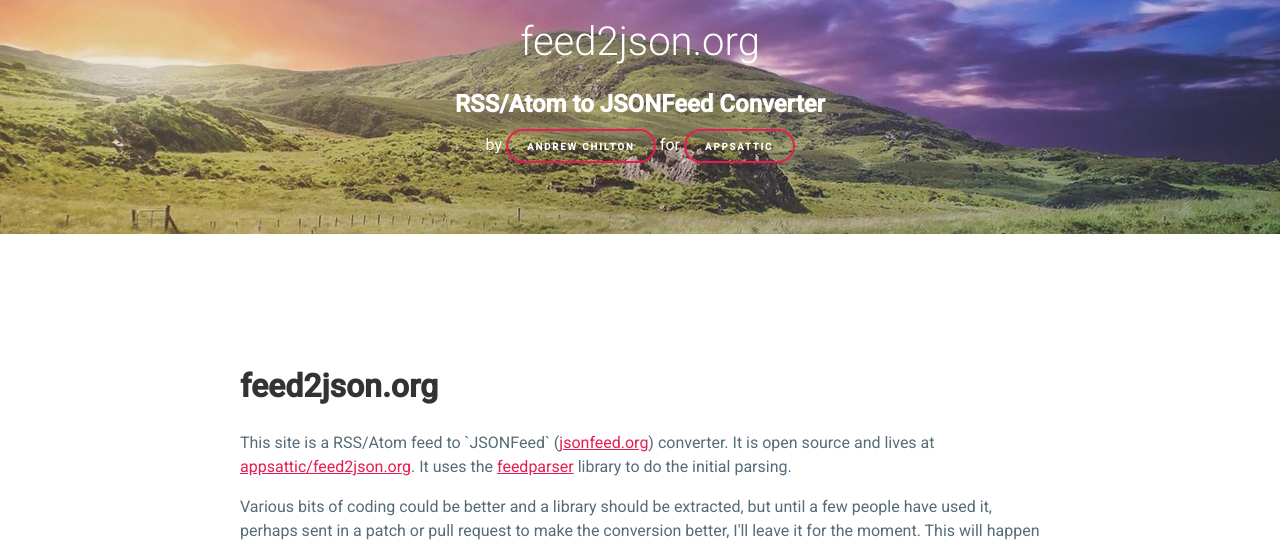
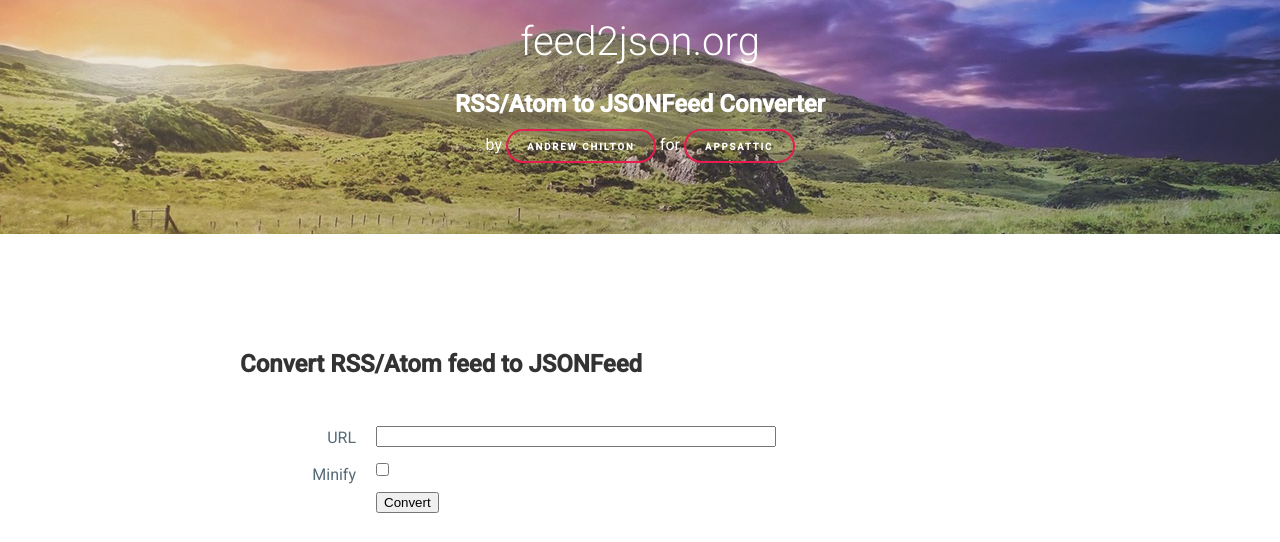
Before and after one commit to dgmjr/feed2json, a website: page static/index.html in a window 1280 px wide. Shown: the part 226-768 px from the top of the page. Drawn offline with Linux system fonts and the light colour scheme.

Commit message:
Add a form so it's easier to perform a conversion

```diff
--- a/static/index.html
+++ b/static/index.html
@@ -31,6 +31,22 @@
     </header>
 
     <main>
+
+      <h2>Convert RSS/Atom feed to JSONFeed</h2>
+      <form action="/convert" method="get">
+        <div>
+          <label for="name">URL</label>
+          <input type="text" id="url" name="url">
+        </div>
+        <div>
+          <label for="minify">Minify</label>
+          <input type="checkbox" id="minify" name="minify">
+        </div>
+        <div class="button">
+          <label></label>
+          <button type="submit">Convert</button>
+        </div>
+      </form>
 
       <h1>feed2json.org</h1>
 
--- a/static/s/css/styles.css
+++ b/static/s/css/styles.css
@@ -108,4 +108,45 @@
     color: white;
 }
 
+/* forms */
+
+form {
+  margin: 0 auto;
+  /* width: 400px; */
+  padding: 1em;
+  /* border: 1px solid #CCC; */
+}
+
+label {
+  display: block;
+  float: left;
+  width: 100px;
+  text-align: right;
+}
+
+input, textarea, select, button {
+  margin: 0;
+  -webkit-box-sizing: border-box; /* For legacy WebKit based browsers */
+     -moz-box-sizing: border-box; /* For legacy (Firefox <29) Gecko based browsers */
+          box-sizing: border-box;
+}
+
+input, textarea {
+    margin-left: 120px;
+    display: block;
+}
+
+input[type=text] {
+    width: 400px;
+}
+
+form div {
+    padding: 8px 0;
+}
+
+form div.button button {
+    margin-left: 120px;
+    display: block;
+}
+
 /* end */
```
